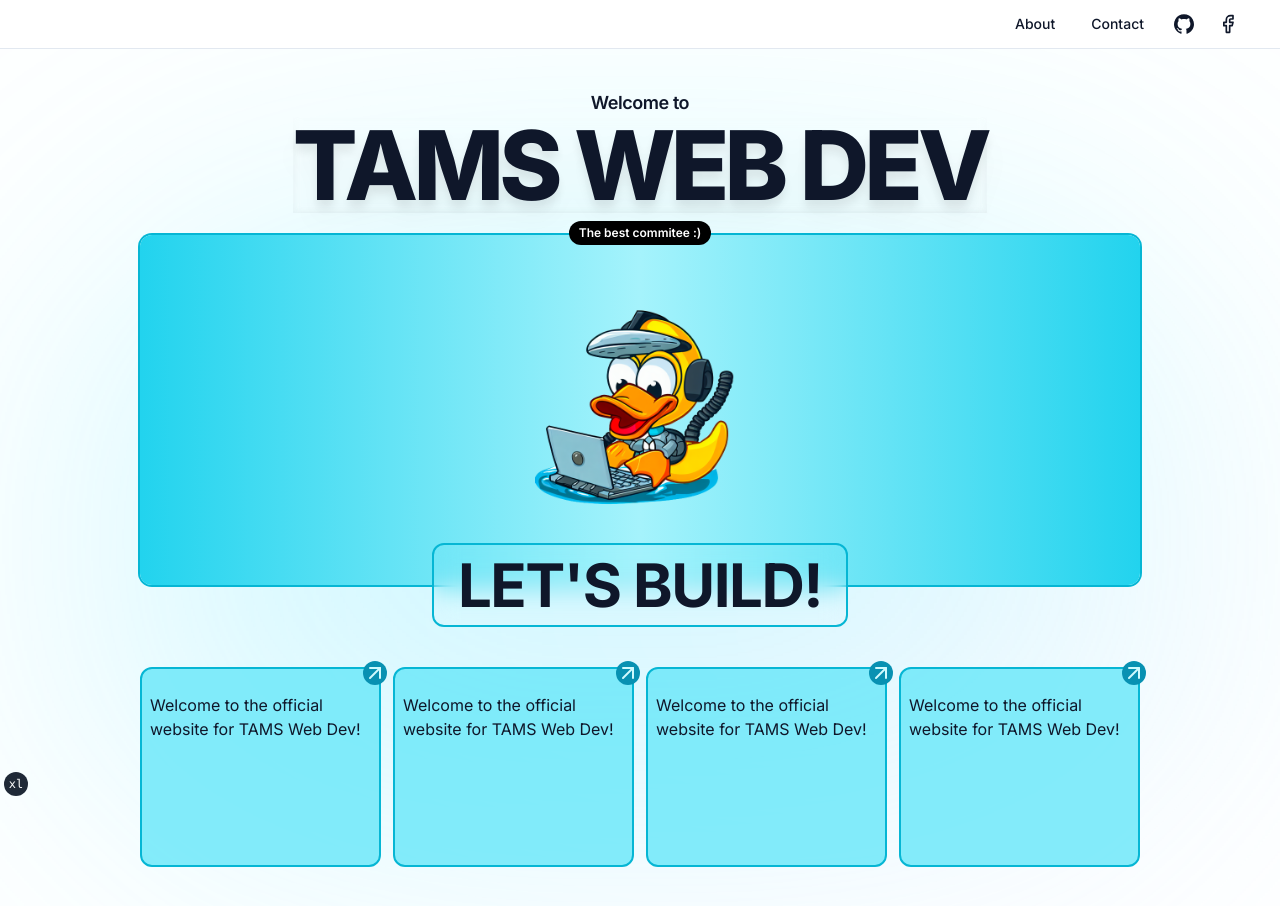
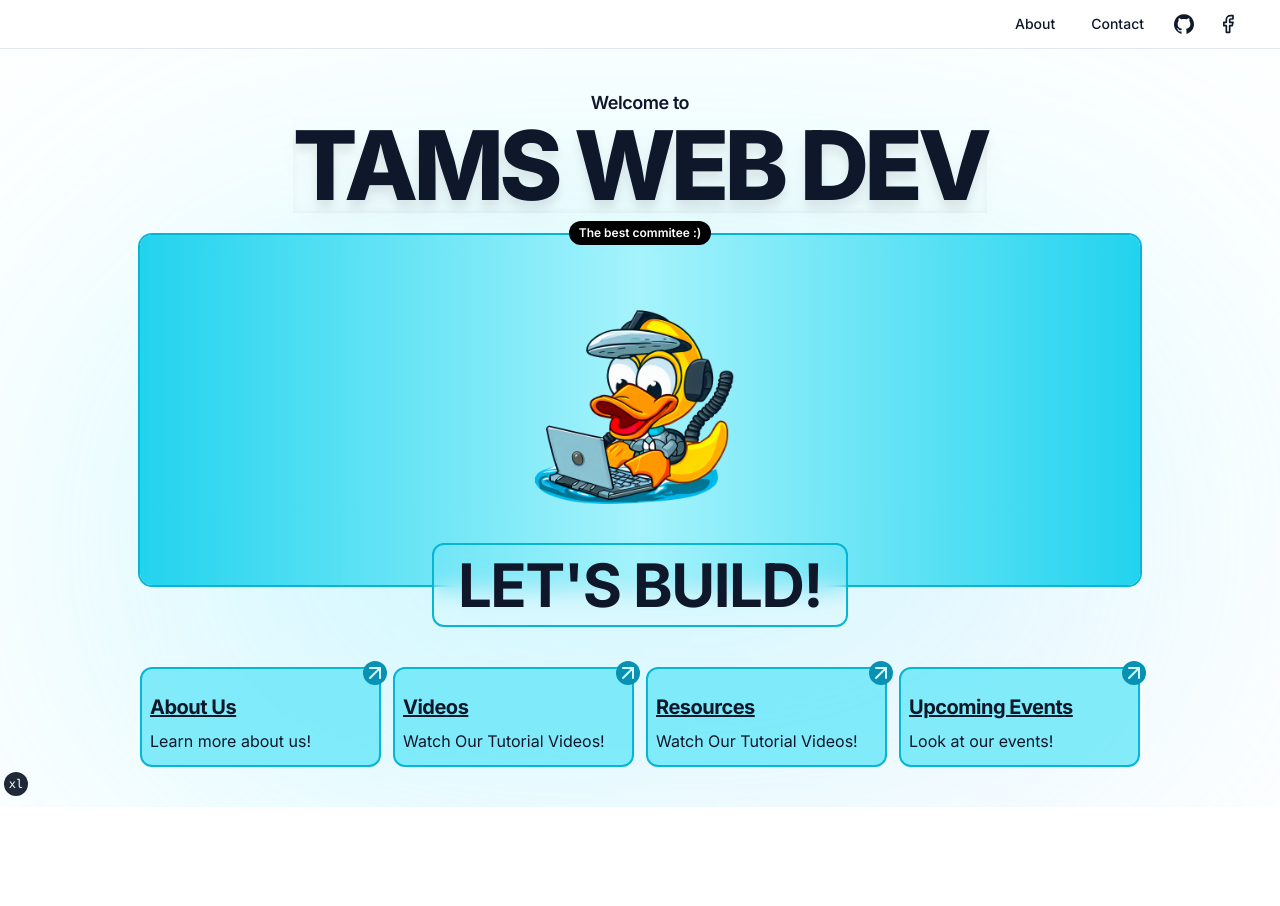
Before and after one commit to cso-webdev/club-website, a Next.js app: page / in a window 1280 px wide. After the commit the page ends 807 px from the top, so only its background shows below. Built offline with nearby package versions, Linux system fonts and the light colour scheme.

Commit message:
style: Add Animation to Hover

```diff
--- a/app/page.tsx
+++ b/app/page.tsx
@@ -21,7 +21,7 @@ export default function IndexPage() {
               </div>
             </div>
           </div>
-          <div className="-z-10 flex h-[350px] w-full items-center justify-center rounded-xl bg-gradient-to-r from-cyan-400 via-cyan-200 to-cyan-400 ring-2 ring-cyan-500 -my-2.5">
+          <div className="-z-10 -my-2.5 flex h-[350px] w-full items-center justify-center rounded-xl bg-gradient-to-r from-cyan-400 via-cyan-200 to-cyan-400 ring-2 ring-cyan-500">
             <Image
               src={image}
               alt="Cyborg Duck"
@@ -34,15 +34,18 @@ export default function IndexPage() {
             </div>
           </div>
           <div className="grad-back absolute -z-20 my-10 flex h-[500px] w-full flex-1 bg-cyan-200"></div>
-          <div className="mt-10 grid h-[200px] w-full grid-cols-2 gap-3 md:grid-cols-4">
+          <div className="mt-10 grid h-[100px] w-full grid-cols-2 gap-3 md:grid-cols-4">
             <Link
               href=""
               className="group relative flex w-full rounded-xl border-2 border-cyan-500 bg-cyan-300 bg-opacity-80 p-2 pt-6"
             >
-              <div className="!space-y-5">
-                Welcome to the official website for TAMS Web Dev!
+              <div className="flex flex-col gap-2">
+                <div className="text-xl font-bold tracking-tight underline">
+                  About Us
+                </div>
+                <div>Learn more about us!</div>
               </div>
-              <div className="absolute right-0 top-0 -translate-y-2 translate-x-2 rounded-xl bg-cyan-600 text-cyan-100">
+              <div className="absolute right-0 top-0 -translate-y-2 translate-x-2 rounded-xl bg-cyan-600 text-cyan-100 transition ease-in-out group-hover:scale-125">
                 <ArrowUpRight />
               </div>
             </Link>
@@ -50,10 +53,13 @@ export default function IndexPage() {
               href=""
               className="group relative flex w-full rounded-xl border-2 border-cyan-500 bg-cyan-300 bg-opacity-80 p-2 pt-6"
             >
-              <div className="!space-y-5">
-                Welcome to the official website for TAMS Web Dev!
+              <div className="flex flex-col gap-2">
+                <div className="text-xl font-bold tracking-tight underline">
+                  Videos
+                </div>
+                <div>Watch Our Tutorial Videos!</div>
               </div>
-              <div className="absolute right-0 top-0 -translate-y-2 translate-x-2 rounded-xl bg-cyan-600 text-cyan-100">
+              <div className="absolute right-0 top-0 -translate-y-2 translate-x-2 rounded-xl bg-cyan-600 text-cyan-100 transition ease-in-out group-hover:scale-125">
                 <ArrowUpRight />
               </div>
             </Link>
@@ -61,10 +67,13 @@ export default function IndexPage() {
               href=""
               className="group relative flex w-full rounded-xl border-2 border-cyan-500 bg-cyan-300 bg-opacity-80 p-2 pt-6"
             >
-              <div className="!space-y-5">
-                Welcome to the official website for TAMS Web Dev!
+              <div className="flex flex-col gap-2">
+                <div className="text-xl font-bold tracking-tight underline">
+                  Resources
+                </div>
+                <div>Watch Our Tutorial Videos!</div>
               </div>
-              <div className="absolute right-0 top-0 -translate-y-2 translate-x-2 rounded-xl bg-cyan-600 text-cyan-100">
+              <div className="absolute right-0 top-0 -translate-y-2 translate-x-2 rounded-xl bg-cyan-600 text-cyan-100 transition ease-in-out group-hover:scale-125">
                 <ArrowUpRight />
               </div>
             </Link>
@@ -72,10 +81,13 @@ export default function IndexPage() {
               href=""
               className="group relative flex w-full rounded-xl border-2 border-cyan-500 bg-cyan-300 bg-opacity-80 p-2 pt-6"
             >
-              <div className="!space-y-5">
-                Welcome to the official website for TAMS Web Dev!
+              <div className="flex flex-col gap-2">
+                <div className="text-xl font-bold tracking-tight underline">
+                  Upcoming Events
+                </div>
+                <div>Look at our events!</div>
               </div>
-              <div className="absolute right-0 top-0 -translate-y-2 translate-x-2 rounded-xl bg-cyan-600 text-cyan-100">
+              <div className="absolute right-0 top-0 -translate-y-2 translate-x-2 rounded-xl bg-cyan-600 text-cyan-100 transition ease-in-out group-hover:scale-125">
                 <ArrowUpRight />
               </div>
             </Link>
```
